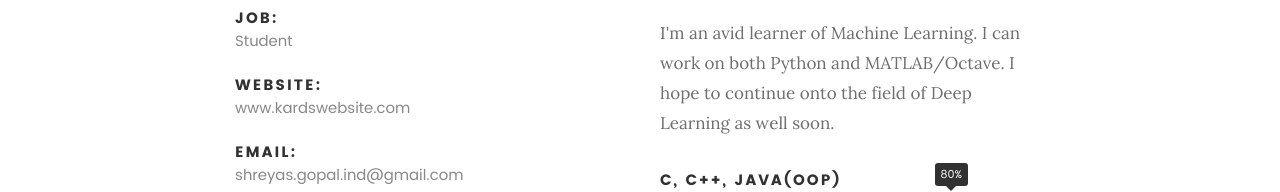
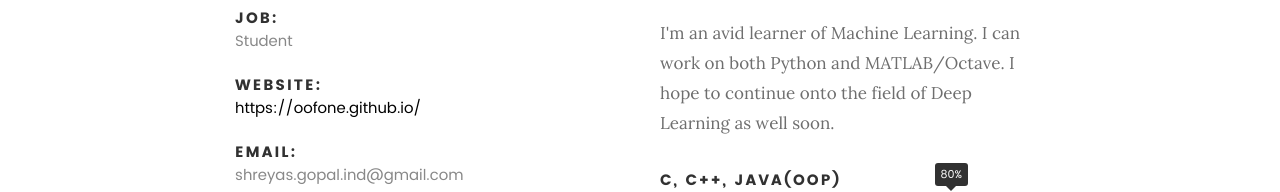
Before and after one commit to Oofone/Oofone.github.io, a plain HTML site: page index.html in a window 1280 px wide. Shown: the part 1564-1756 px from the top of the page. Drawn offline with Linux system fonts and the light colour scheme; files whose address does not match are found by name.

Commit message:
Update index.html

```diff
--- a/index.html
+++ b/index.html
@@ -136,7 +136,7 @@
    				</li>
    				<li>
    					<strong>Website:</strong>
-   					<span>www.kardswebsite.com</span>
+					<span><a href=#>https://oofone.github.io/</a></span>
    				</li>
    				<li>
    					<strong>Email:</strong>
```
